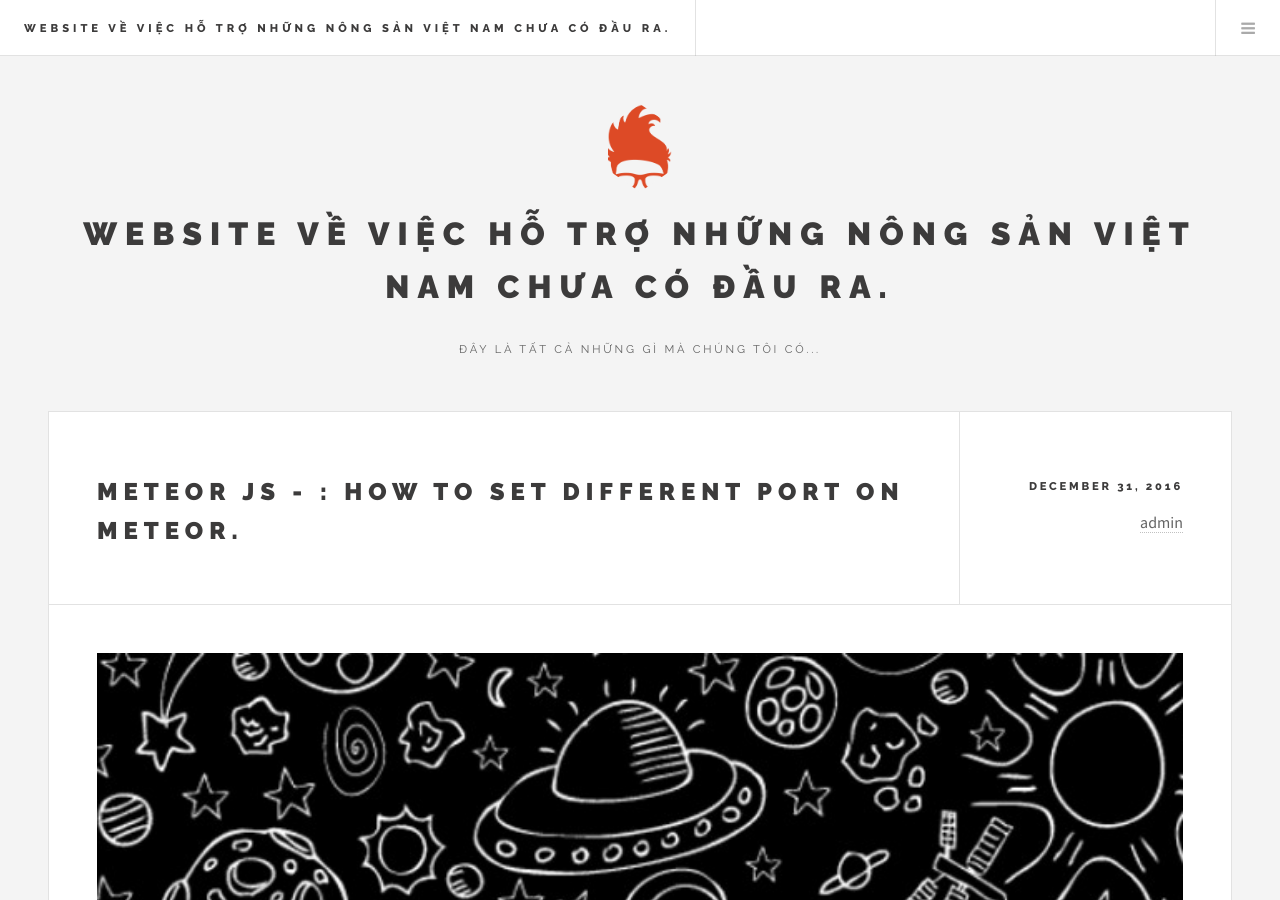
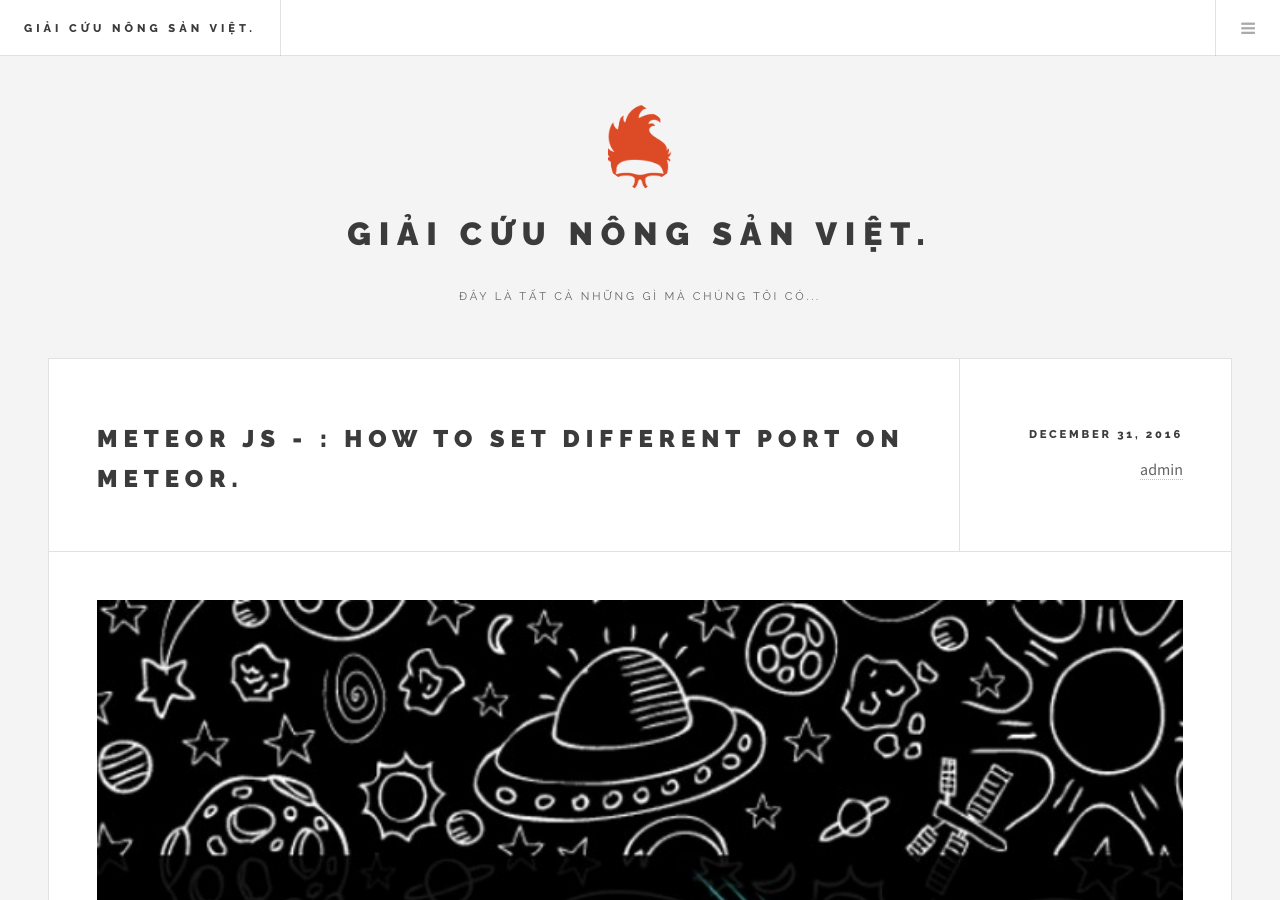
Before and after one commit to giaicuunongsanviet/giaicuunongsanviet.github.io, a Jekyll site: the page built from index.html, in a window 1280 px wide and 900 px high. Built offline with Jekyll 4.4.1, drawn with Linux system fonts in a browser that asks for light colours; the list of posts is cut into pages by our own code.

Commit message:
Tungns setup project and this is first commit

```diff
--- a/_config.yml
+++ b/_config.yml
@@ -1,5 +1,5 @@
 # Site settings
-title: Website về việc hỗ trợ những nông sản Việt Nam chưa có đầu ra.
+title: Giải cứu nông sản Việt.
 email: giaicuunongsanviet.com@gmail.com
 description: > #NULL
 baseurl: "https://giaicuunongsanviet.github.io" # the subpath of your site, e.g. /blog/
```
